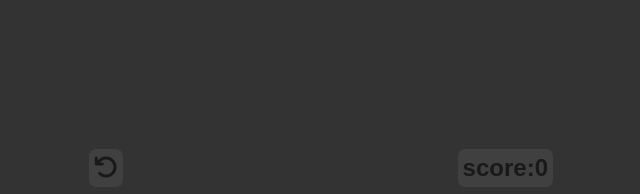
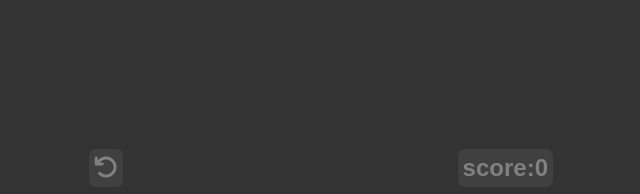
Before and after one commit to bishira14/snake_game, a plain HTML site: page index.html in a window 1280 px wide. Shown: the top 194 px of the page, without its empty margins (319-959 px from the left). Drawn offline with Linux system fonts and the light colour scheme.

Commit message:
latest update

```diff
--- a/index.css
+++ b/index.css
@@ -23,7 +23,7 @@
   background-color: rgb(64, 64, 64);
   padding:5px;
   border-radius: 7px;
-  color: rgba(0, 0, 0, 0.6);
+  color: rgb(128, 128, 128);
 }
 .replay{
   cursor:pointer;
```
